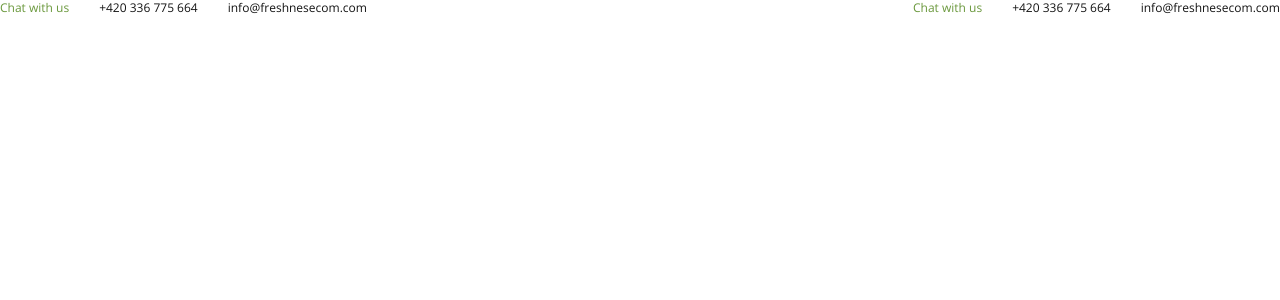
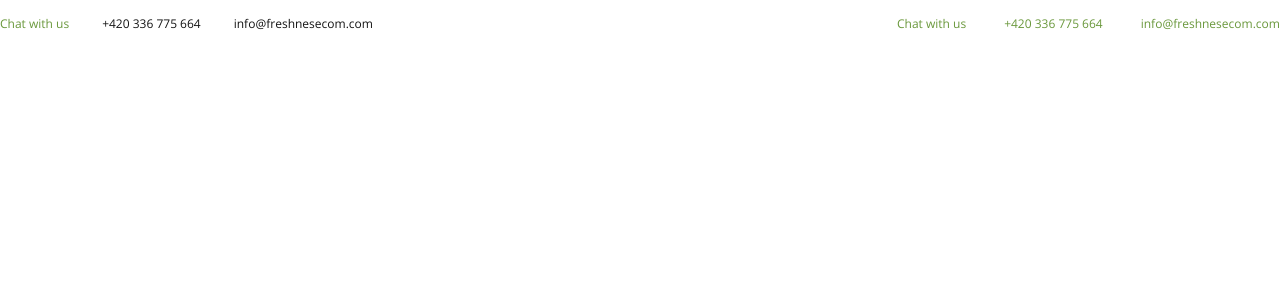
Before and after one commit to NorhanMostafa94/B5Task, an Angular app: page / in a window 1280 px wide. Shown: the top 300 px of the page. Built offline with nearby package versions, Linux system fonts and the light colour scheme.

Commit message:
edit style

```diff
--- a/src/app/shared/components/top-header/top-header.component.html
+++ b/src/app/shared/components/top-header/top-header.component.html
@@ -1,13 +1,13 @@
-<div class="top-header d-flex align-items-center justify-content-between">
-  <div class="top-header__left d-flex align-items-center">
+<div class="top-header d-flex align-items-center justify-content-between flex-wrap">
+  <div class="top-header__text-container d-flex align-items-center flex-wrap">
     <div class="font-2-regular-12 secondary-color">Chat with us</div>
-    <div class="font-2-regular-12 primary-color mx-5">+420 336 775 664</div>
+    <div class="font-2-regular-12 primary-color margin-x-33">+420 336 775 664</div>
     <div class="font-2-regular-12 primary-color">info@freshnesecom.com</div>
   </div>
 
-  <div class="top-header__right d-flex align-items-center">
+  <div class="top-header__text-container d-flex align-items-center flex-wrap">
     <div class="font-2-regular-12 secondary-color">Chat with us</div>
-    <div class="font-2-regular-12 primary-color mx-5">+420 336 775 664</div>
-    <div class="font-2-regular-12 primary-color">info@freshnesecom.com</div>
+    <div class="font-2-regular-12 secondary-color margin-x-38">+420 336 775 664</div>
+    <div class="font-2-regular-12 secondary-color">info@freshnesecom.com</div>
   </div>
 </div>
--- a/src/app/shared/components/top-header/top-header.component.scss
+++ b/src/app/shared/components/top-header/top-header.component.scss
@@ -1,5 +1,3 @@
-.top-header{
-    &__left{
-
-    }
+.top-header {
+  height: 48px;
 }
```
